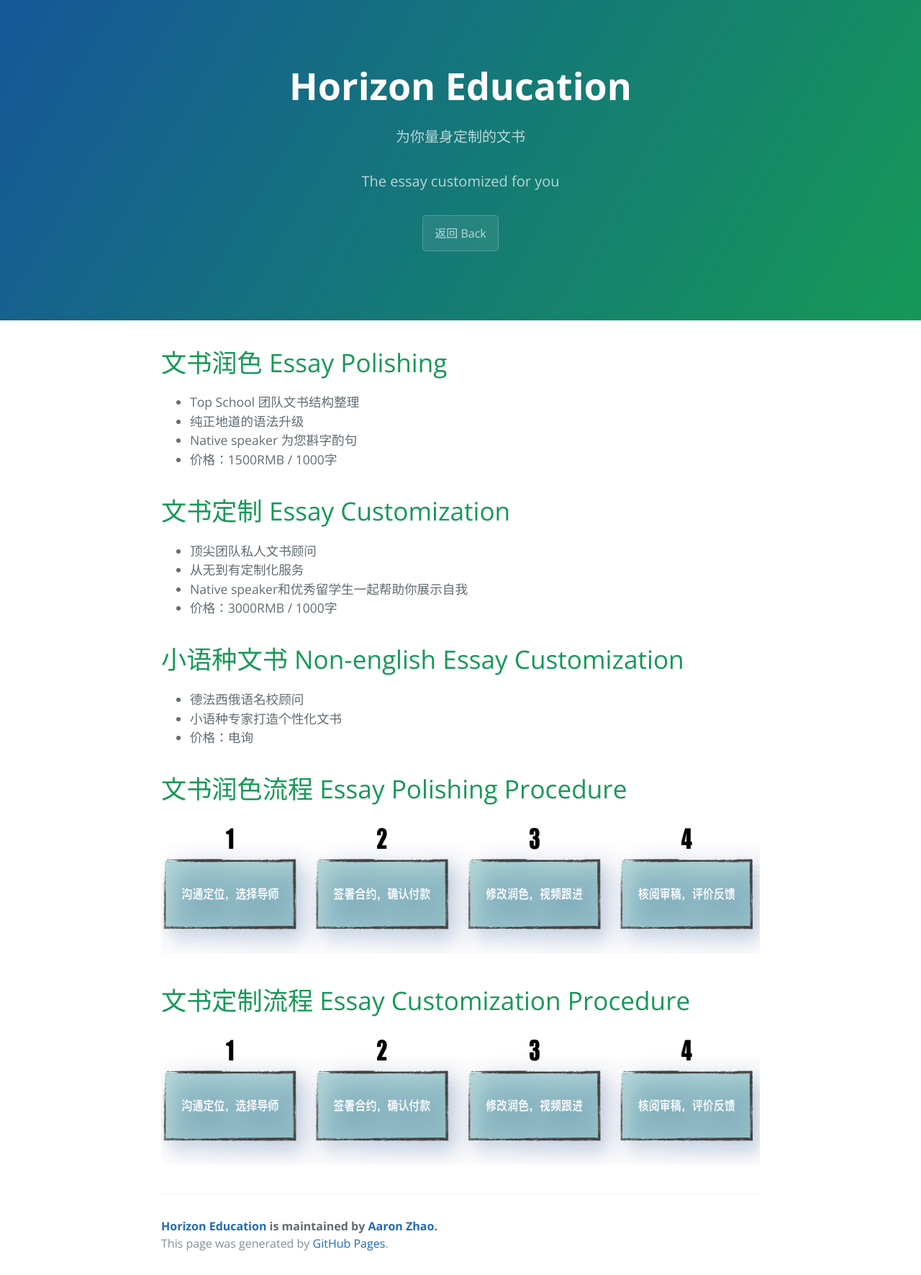
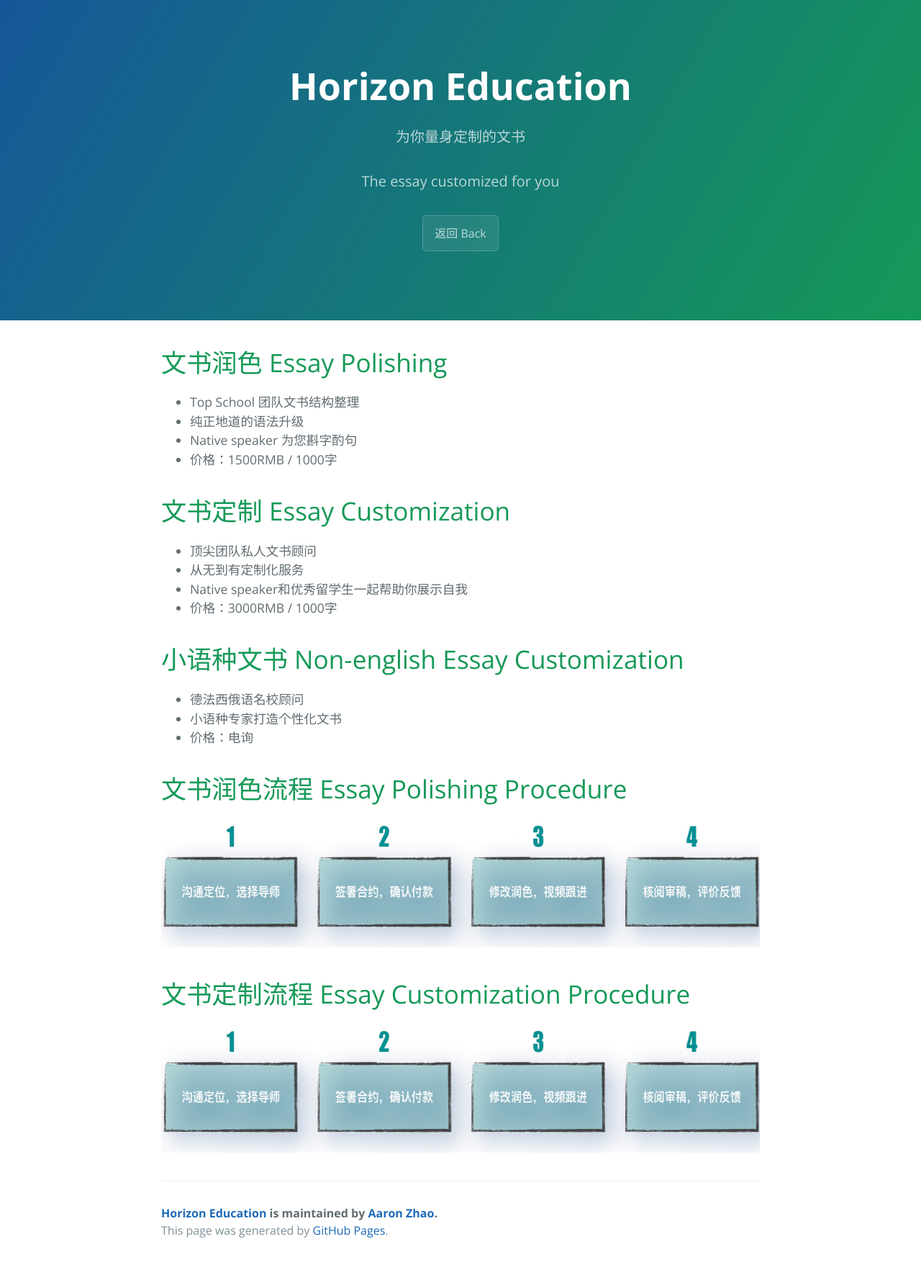
Before and after one commit to horizonedu/horizonedu.github.io, a Jekyll site: the page service.html, which Jekyll copies as it is, in a window 1280 px wide. Shown: the whole page at 72% size. Built offline with Jekyll 4.4.1, drawn with Linux system fonts in a browser that asks for light colours.

Commit message:
added flow chart, isabel

```diff
--- a/service.html
+++ b/service.html
@@ -66,9 +66,9 @@
   </ul>
   <h1>文书润色流程 Essay Polishing Procedure</h1>
   <!-- <img src="Yumi_Han.jpeg" alt="Guillaume Fontan" style="width:200px;height:200px;"> -->
-  <img src="fig_flow.jpeg" alt="polish1" style="width:998px;height:187px;">
+  <img src="flow.001.jpeg" alt="polish1" style="width:988px;height:178px;">
   <h1>文书定制流程 Essay Customization Procedure</h1>
-  <img src="fig_flow.jpeg" alt="polish2" style="width:998px;height:187px;">
+  <img src="flow.001.jpeg" alt="polish2" style="width:988px;height:178px;;">
 
 </div>
 
```
Also changed, not shown: flow.001.jpeg (added), 2 other files.
